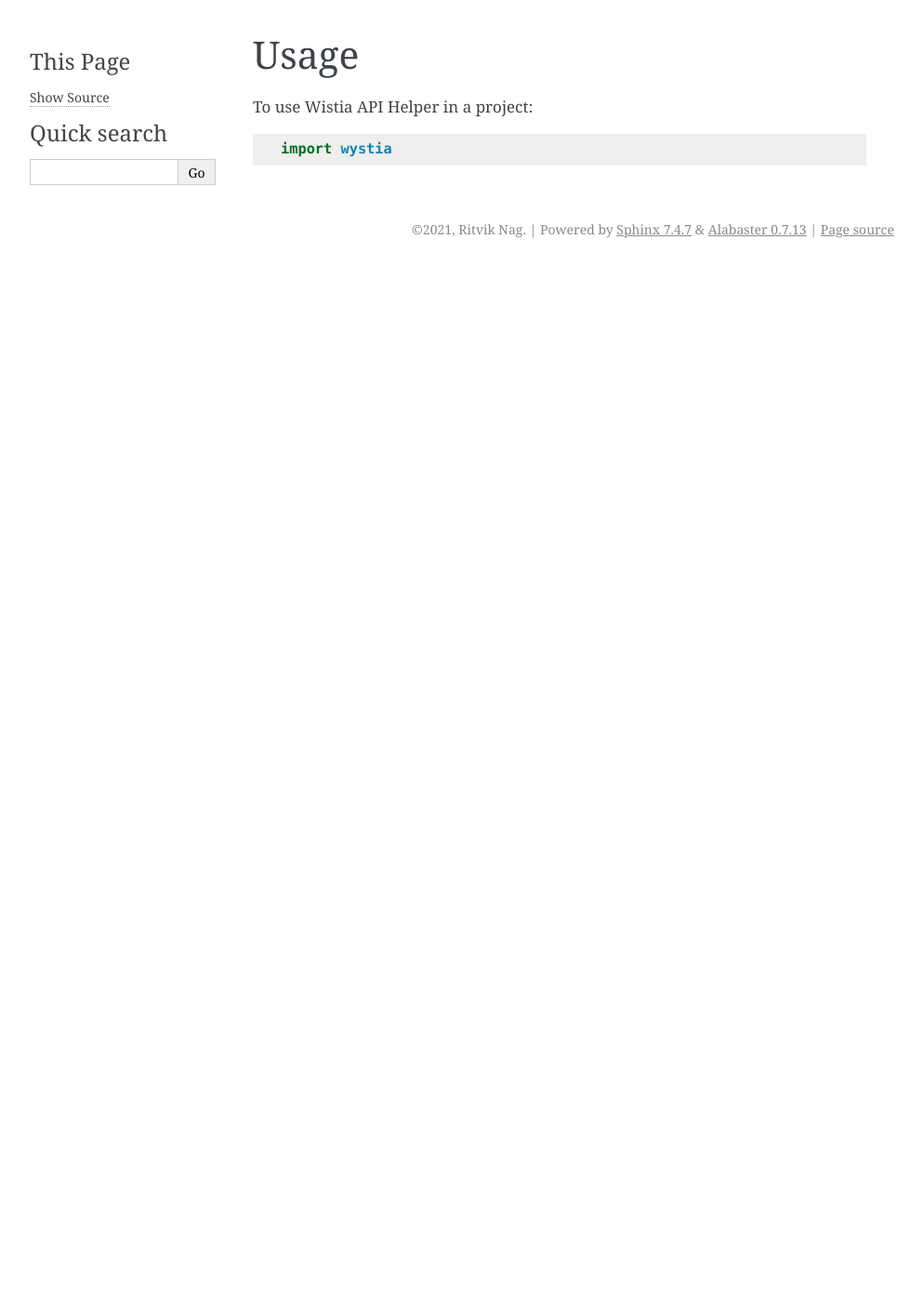
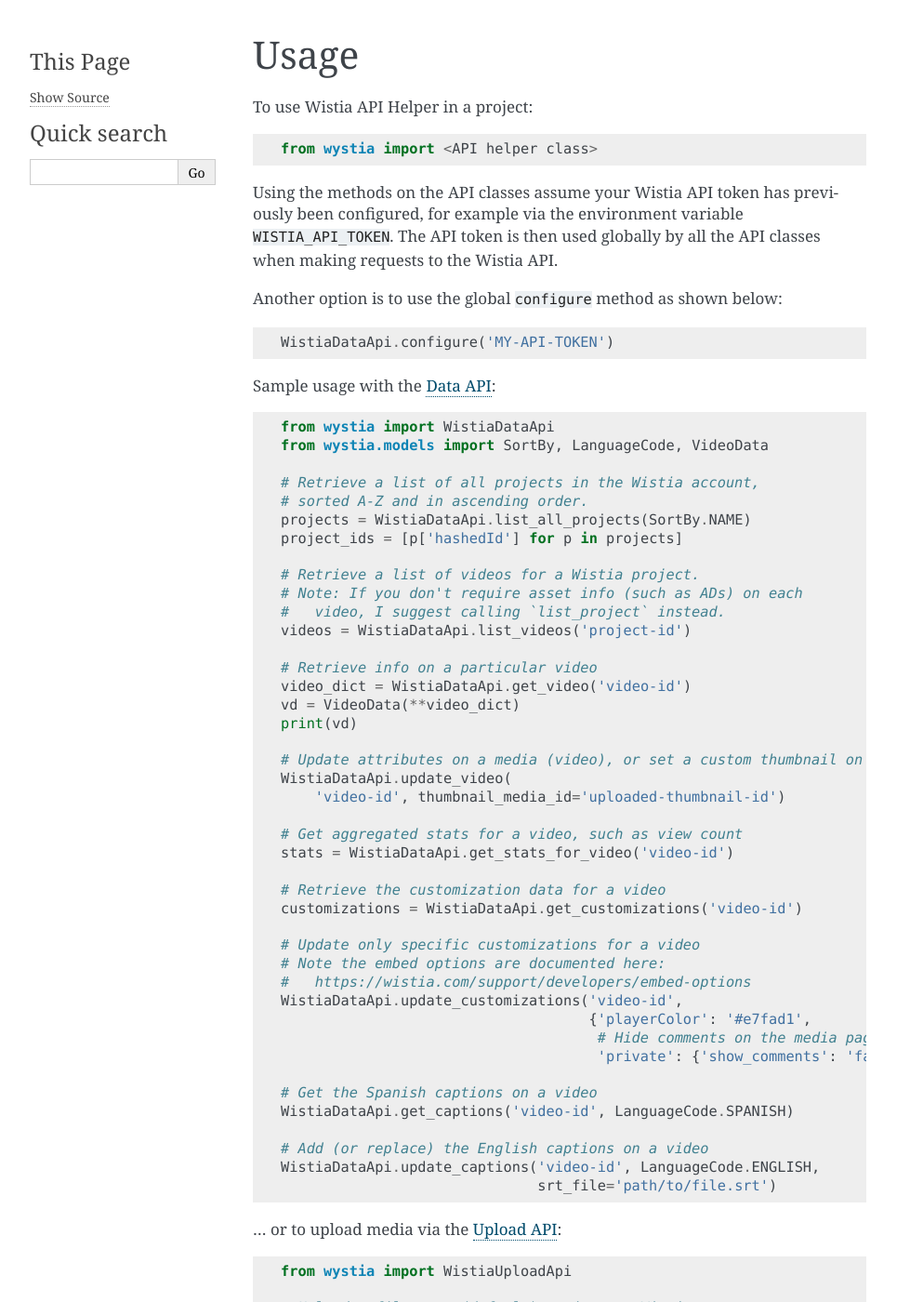
Before and after one commit to rnag/wystia, a Sphinx documentation site: the page built from docs/usage.rst, in a window 1280 px wide and 1400 px high. Shown: the whole window at 93% size, without its empty margins (148-1141 px from the left). Built offline with Sphinx 7.4.7, drawn with Linux system fonts in a browser that asks for light colours; pages that are not in the unit, such as notebooks, are missing from menus; some of the changed text lies outside the part shown.

Commit message:
Minor changes to docs

```diff
--- a/CONTRIBUTING.rst
+++ b/CONTRIBUTING.rst
@@ -111,7 +111,7 @@
 
 To run a subset of tests::
 
-$ pytest tests.test_wystia
+$ pytest tests/unit/test_wystia.py::test_request_count_is_shared
 
 
 Deploying
--- a/docs/usage.rst
+++ b/docs/usage.rst
@@ -4,4 +4,119 @@
 
 To use Wistia API Helper in a project::
 
-    import wystia
+    from wystia import <API helper class>
+
+Using the methods on the API classes assume your Wistia API token
+has previously been configured, for example via the environment variable
+``WISTIA_API_TOKEN``. The API token is then used globally by all the API classes when making requests to the Wistia API.
+
+Another option is to use the global ``configure`` method as shown below:
+
+.. code-block:: python3
+
+    WistiaDataApi.configure('MY-API-TOKEN')
+
+Sample usage with the `Data API <https://wistia.com/support/developers/data-api>`_:
+
+.. code-block:: python3
+
+    from wystia import WistiaDataApi
+    from wystia.models import SortBy, LanguageCode, VideoData
+
+    # Retrieve a list of all projects in the Wistia account,
+    # sorted A-Z and in ascending order.
+    projects = WistiaDataApi.list_all_projects(SortBy.NAME)
+    project_ids = [p['hashedId'] for p in projects]
+
+    # Retrieve a list of videos for a Wistia project.
+    # Note: If you don't require asset info (such as ADs) on each
+    #   video, I suggest calling `list_project` instead.
+    videos = WistiaDataApi.list_videos('project-id')
+
+    # Retrieve info on a particular video
+    video_dict = WistiaDataApi.get_video('video-id')
+    vd = VideoData(**video_dict)
+    print(vd)
+
+    # Update attributes on a media (video), or set a custom thumbnail on the video.
+    WistiaDataApi.update_video(
+        'video-id', thumbnail_media_id='uploaded-thumbnail-id')
+
+    # Get aggregated stats for a video, such as view count
+    stats = WistiaDataApi.get_stats_for_video('video-id')
+
+    # Retrieve the customization data for a video
+    customizations = WistiaDataApi.get_customizations('video-id')
+
+    # Update only specific customizations for a video
+    # Note the embed options are documented here:
+    #   https://wistia.com/support/developers/embed-options
+    WistiaDataApi.update_customizations('video-id',
+                                        {'playerColor': '#e7fad1',
+                                         # Hide comments on the media page
+                                         'private': {'show_comments': 'false'}})
+
+    # Get the Spanish captions on a video
+    WistiaDataApi.get_captions('video-id', LanguageCode.SPANISH)
+
+    # Add (or replace) the English captions on a video
+    WistiaDataApi.update_captions('video-id', LanguageCode.ENGLISH,
+                                  srt_file='path/to/file.srt')
+
+
+... or to upload media via the `Upload API <https://wistia.com/support/developers/upload-api>`_:
+
+.. code-block:: python3
+
+    from wystia import WistiaUploadApi
+
+    # Upload a file to a (default) project on Wistia
+    r = WistiaUploadApi.upload_file('path/to/my-file.mp4')
+    # Check if the video was successfully uploaded
+    # assert r.created
+    # assert r.name == 'my-file.mp4'
+
+    # Uploads with a public link to a video, such as
+    # an S3 pre-signed url.
+    r = WistiaUploadApi.upload_link('my-s3-link',
+                                    title='My Video Name',
+                                    description='My Description')
+
+... you can alternatively retrieve asset info via the public Media Embed link:
+
+.. code-block:: python3
+
+    from wystia import WistiaEmbedApi
+
+    # Get the media embed data
+    embed_data = WistiaEmbedApi.get_data('video-id')
+
+    # Retrieve the source URL of the original media
+    source_url = WistiaEmbedApi.asset_url(media_data=embed_data)
+
+... when using the *Data API*, the ``WistiaHelper`` can help to further simplify some calls:
+
+.. code-block:: python3
+
+    from wystia import WistiaHelper
+
+    # Check if the video exists in your Wistia account
+    assert WistiaHelper.video_exists('abc1234567')
+
+    # Check if a video's name indicates the video is an archived copy of an
+    # existing video, as discussed in the below article on replacing a media:
+    #   https://wistia.com/learn/product-updates/improved-library-management-tools
+    assert WistiaHelper.is_archived_video(
+        'My Title [Archived on August 13, 2015]')
+
+    # Update the player color on a video
+    WistiaHelper.customize_video_on_wistia('video-id', 'ffffcc')
+
+    # Individually enable captions / AD in the player for a video
+    WistiaHelper.enable_ad('video-id')
+    WistiaHelper.enable_captions('video-id', on_by_default=False)
+
+    # Disable captions / AD in the player for a video
+    if WistiaHelper.has_captions_enabled('video-id'):
+        print('Disabling captions and AD for the video')
+        WistiaHelper.disable_captions_and_ad('video-id')
```
Also changed, not shown: other parts of CONTRIBUTING.rst (+2 -2 lines), HISTORY.rst (+8 -0 lines), README.rst (+49 -11 lines), docs/modules.rst (added, +7 -0 lines), docs/wystia.rst (added, +117 -0 lines), docs/wystia.utils.parse.rst (added, +38 -0 lines), docs/wystia.utils.rst (added, +45 -0 lines), 3 other files.
